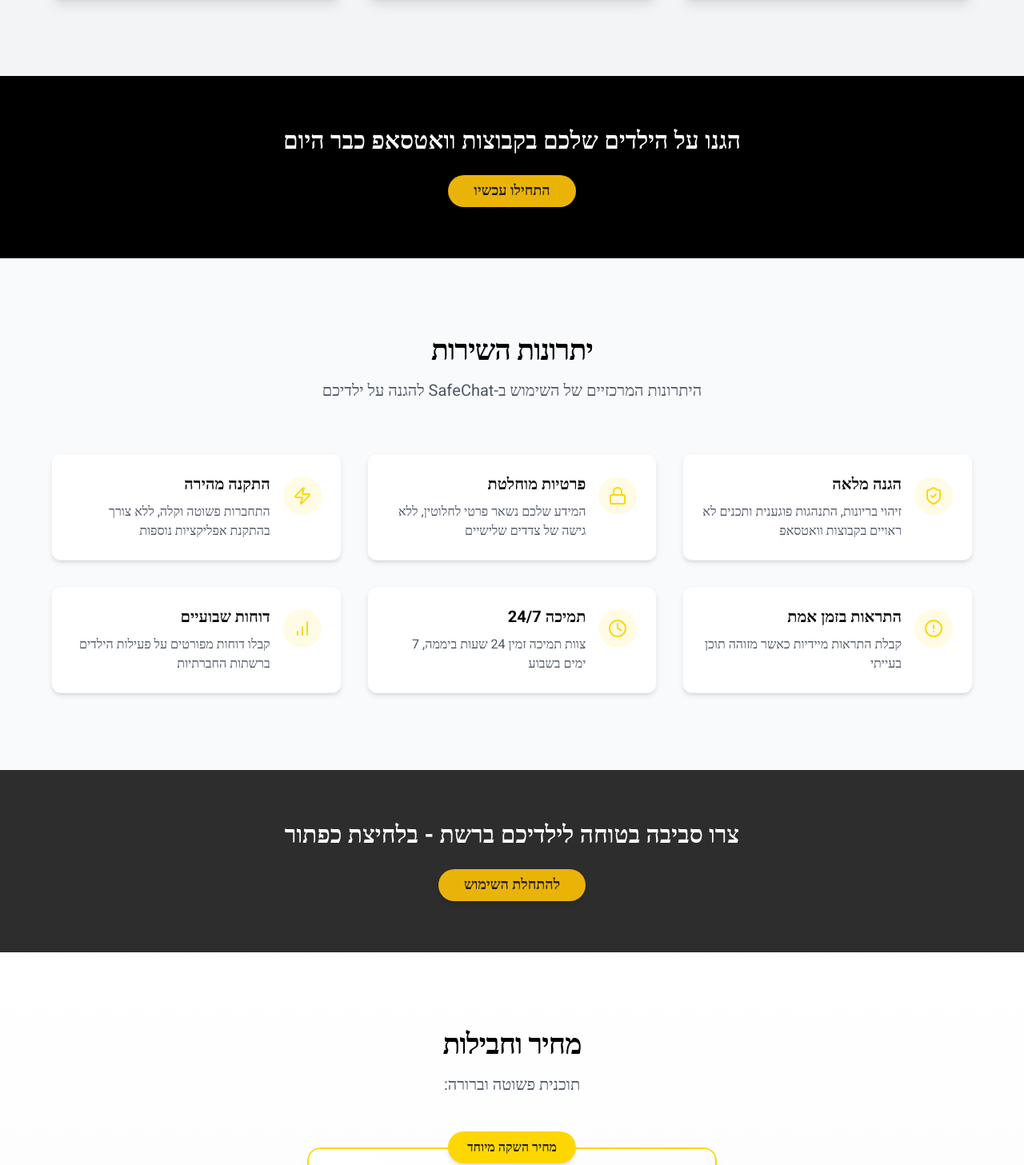
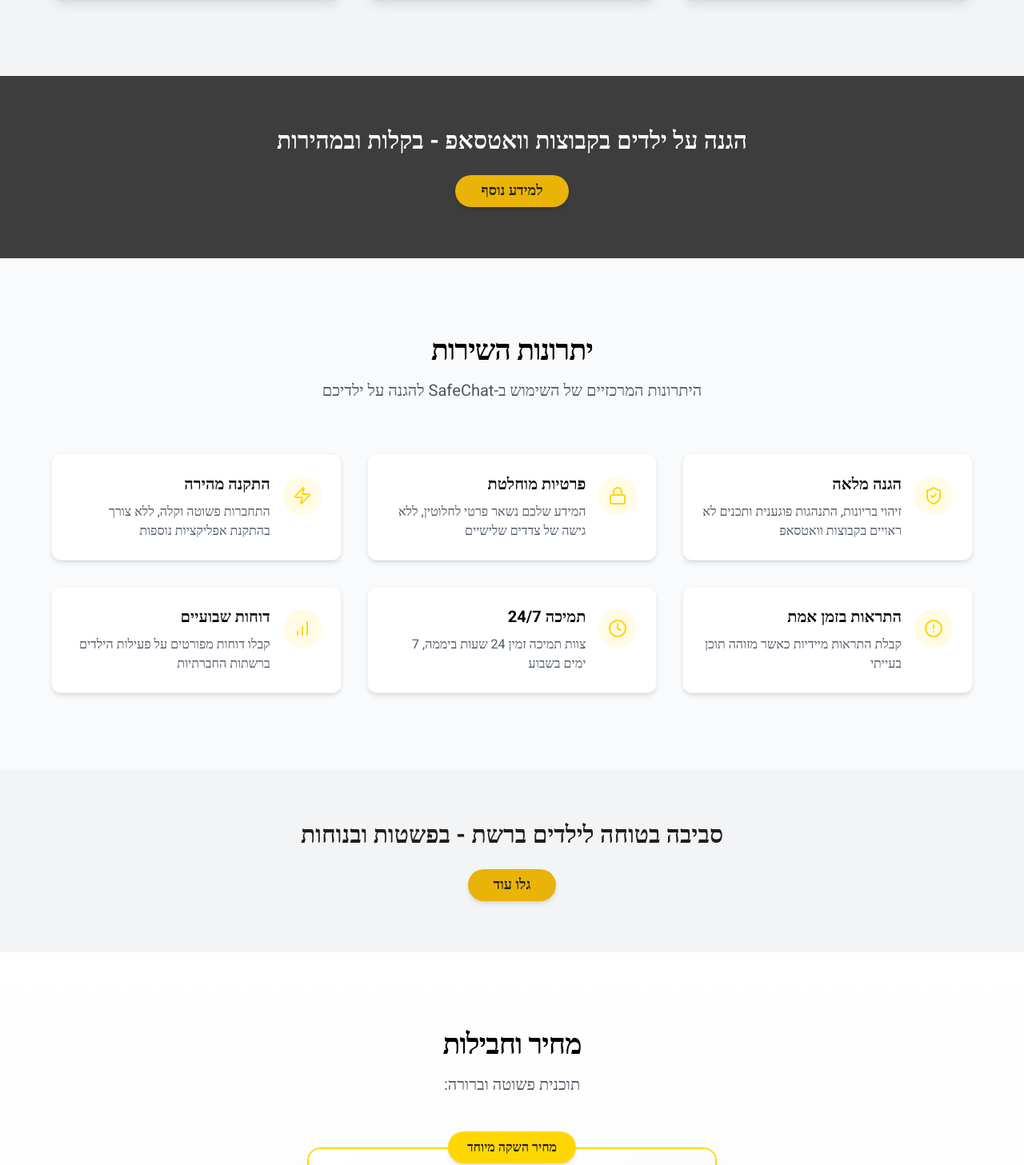
Before and after one commit to eliavgalant/safe-chat, a React (Vite) app: page / in a window 1280 px wide. Shown: the part 1749-3206 px from the top of the page at 80% size. Built offline with nearby package versions, Linux system fonts and the light colour scheme.

Commit message:
Refactor: Tone down language
The language used in the website was slightly dramatic, this commit refactors the text to be less so.

```diff
--- a/src/pages/Index.tsx
+++ b/src/pages/Index.tsx
@@ -43,13 +43,13 @@ const Index = () => {
       <HowItWorks />
 
       {/* First CTA Section */}
-      <section className="py-16 bg-black text-white">
+      <section className="py-16 bg-safechat-dark-lighter text-white">
         <div className="container mx-auto px-4 text-center">
           <h2 className="heading-md mb-6 max-w-3xl mx-auto rtl-text text-center">
-            הגנו על הילדים שלכם בקבוצות וואטסאפ כבר היום
+            הגנה על ילדים בקבוצות וואטסאפ - בקלות ובמהירות
           </h2>
           <CTAButton className="mx-auto rtl-text text-lg" target="contact">
-            התחילו עכשיו
+            למידע נוסף
           </CTAButton>
         </div>
       </section>
@@ -57,13 +57,13 @@ const Index = () => {
       <Benefits />
 
       {/* Second CTA Section */}
-      <section className="py-16 bg-safechat-dark-light text-white">
+      <section className="py-16 bg-gray-100 text-safechat-dark">
         <div className="container mx-auto px-4 text-center">
           <h2 className="heading-md mb-6 max-w-3xl mx-auto rtl-text text-center">
-            צרו סביבה בטוחה לילדיכם ברשת - בלחיצת כפתור
+            סביבה בטוחה לילדים ברשת - בפשטות ובנוחות
           </h2>
           <CTAButton className="mx-auto rtl-text text-lg" target="contact">
-            להתחלת השימוש
+            גלו עוד
           </CTAButton>
         </div>
       </section>
@@ -72,16 +72,16 @@ const Index = () => {
       <Testimonials />
 
       {/* Third CTA Section */}
-      <section className="py-16 bg-gradient-to-r from-safechat-dark to-safechat-dark-light text-white">
+      <section className="py-16 bg-gradient-to-r from-slate-200 to-slate-300 text-safechat-dark">
         <div className="container mx-auto px-4 text-center">
           <h2 className="heading-md mb-6 max-w-3xl mx-auto rtl-text text-center">
-            אל תחכו עד שיהיה מאוחר מדי - הגנו על ילדיכם ברשת כבר עכשיו
+            הגנה פשוטה ויעילה על ילדיכם ברשת
           </h2>
           <p className="rtl-text text-xl mb-8 max-w-2xl mx-auto opacity-90">
-            תוכלו להתחיל בפחות מ-5 דקות ולקבל שקט נפשי בידיעה שילדיכם מוגנים
+            התחילו להשתמש במערכת תוך מספר דקות וקבלו תמיכה מקצועית לאורך כל הדרך
           </p>
           <CTAButton className="mx-auto rtl-text text-lg" size="lg" target="contact">
-            הצטרפו עכשיו
+            צרו קשר
           </CTAButton>
         </div>
       </section>
```
